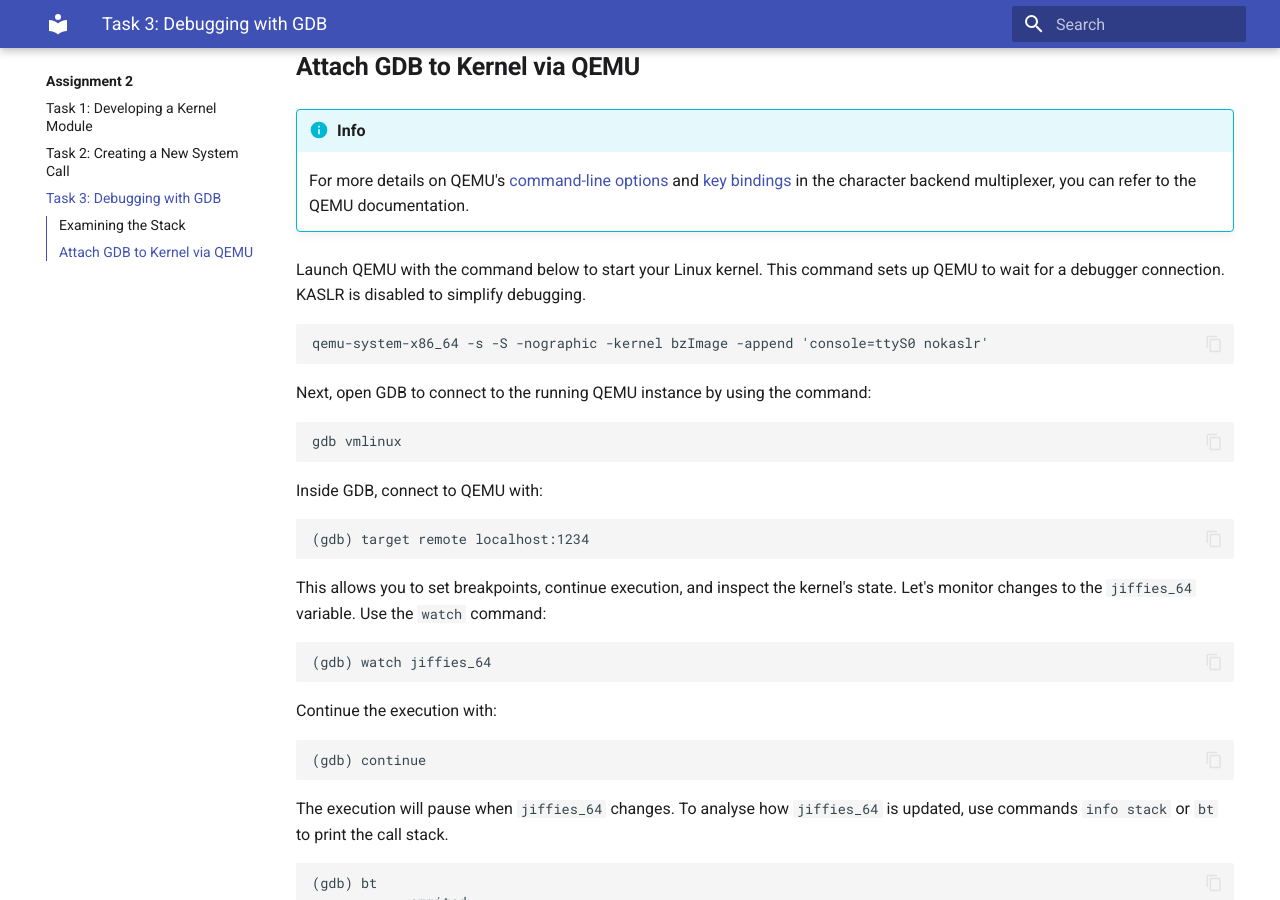
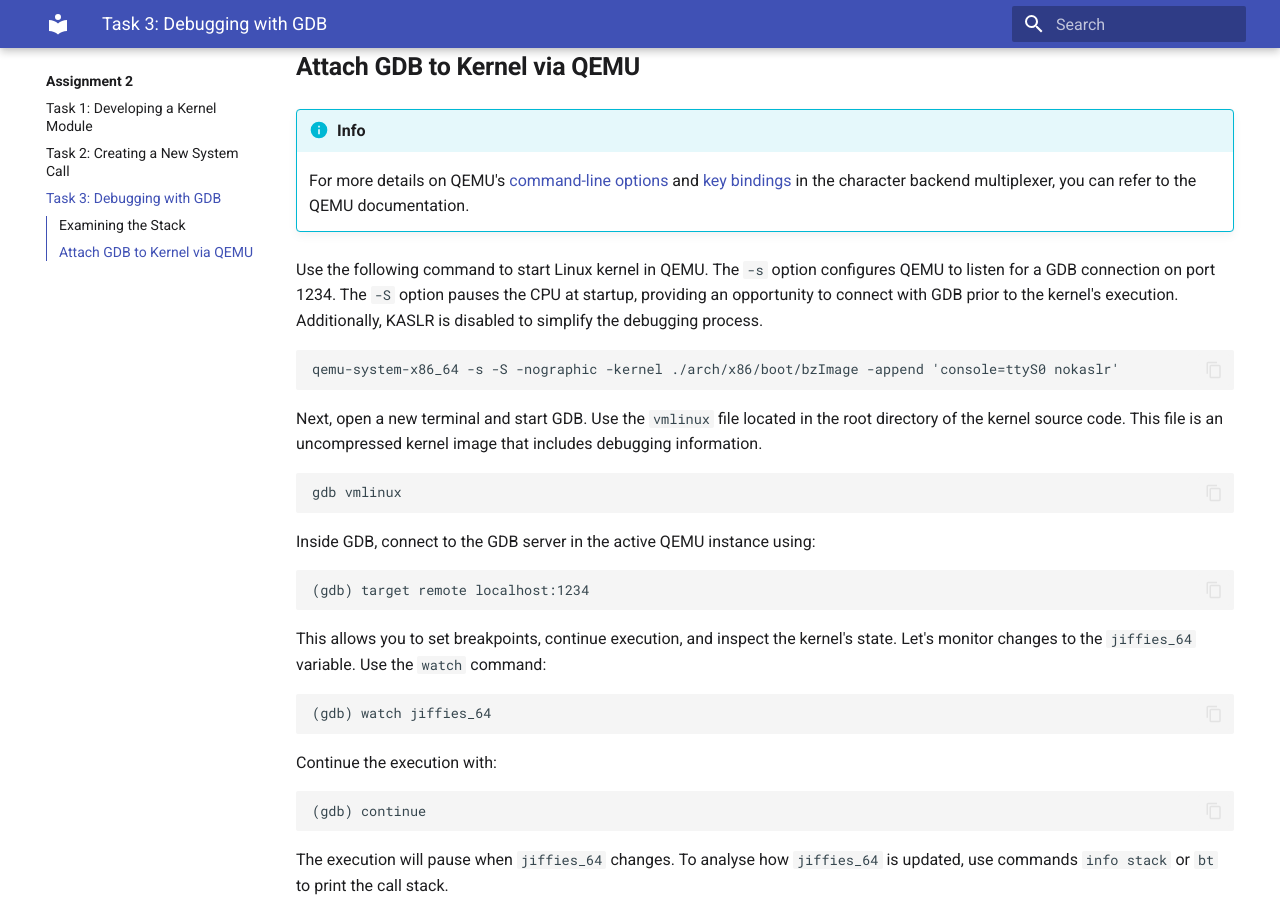
Before and after one commit to cs5250-24s/cs5250-24s, an MkDocs documentation site: the page built from docs/asg2/task-gdb.md, in a window 1280 px wide and 900 px high, scrolled down 1947 px. Built offline with MkDocs 1.6.1 and Material for MkDocs 9.7.7, drawn with Linux system fonts in a browser that asks for light colours.

Commit message:
asg2: fix gdb instruction (#16)
Signed-off-by: Shen Jiamin <shen_jiamin@u.nus.edu>

````diff
--- a/docs/asg2/task-gdb.md
+++ b/docs/asg2/task-gdb.md
@@ -115,21 +115,25 @@ your observations.
     in the character backend multiplexer,
     you can refer to the QEMU documentation.
 
-Launch QEMU with the command below to start your Linux kernel.
-This command sets up QEMU to wait for a debugger connection.
-KASLR is disabled to simplify debugging.
+Use the following command to start Linux kernel in QEMU.
+The `-s` option configures QEMU to listen for a GDB connection on port 1234.
+The `-S` option pauses the CPU at startup, providing an opportunity to connect
+with GDB prior to the kernel's execution.
+Additionally, KASLR is disabled to simplify the debugging process.
 
 ```
-qemu-system-x86_64 -s -S -nographic -kernel bzImage -append 'console=ttyS0 nokaslr'
+qemu-system-x86_64 -s -S -nographic -kernel ./arch/x86/boot/bzImage -append 'console=ttyS0 nokaslr'
 ```
 
-Next, open GDB to connect to the running QEMU instance by using the command:
+Next, open a new terminal and start GDB.
+Use the `vmlinux` file located in the root directory of the kernel source code.
+This file is an uncompressed kernel image that includes debugging information.
 
 ```
 gdb vmlinux
 ```
 
-Inside GDB, connect to QEMU with:
+Inside GDB, connect to the GDB server in the active QEMU instance using:
 
 ```
 (gdb) target remote localhost:1234
````
